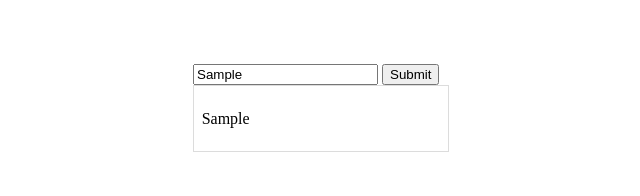
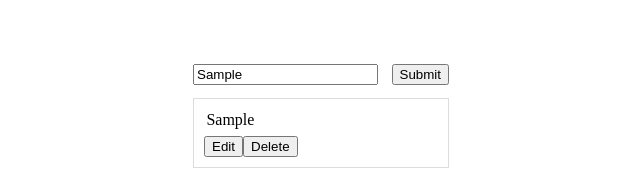
Before and after one commit to JuanBiantong/day8todolist, a plain HTML site: page index.html in a window 1280 px wide. Both pictures are taken after typing "Sample" into the empty fields and a click on the button "Submit". Shown: the whole page, without its empty margins (319-959 px from the left). Drawn offline with Linux system fonts and the light colour scheme.

Commit message:
add button

```diff
--- a/index.html
+++ b/index.html
@@ -7,12 +7,17 @@
 </head>
 <body>
     <div class="container">
-        <div>
+        <div class="add-todo">
             <input type="text" name="add-todo" id="add-todo" placeholder="Add Todo"/>
             <input type="button" value="Submit" onclick="addTodo()" />
         </div>
         <div class="show-todo">
-            <p id="show-todo"></p>
+            <div>
+                <p id="show-todo"></p>
+            </div>
+            <div>
+                <p id="btn-edit-delete"></p>
+            </div>
         </div>
     </div>
     <script src="todolist.js"></script>
--- a/style.css
+++ b/style.css
@@ -3,7 +3,6 @@ body {
     margin: 5% auto;
 }
 .container {
-
     display: flex;
     justify-content: space-between;
     flex-wrap: wrap;
@@ -12,10 +11,10 @@ body {
 }
 
 .container .add-todo {
-    width: 90%;
-    border: 1px solid gainsboro;
+    width: 100%;
     display: flex;
     justify-content: space-between;
+    padding-bottom: 5%;
 }
 
 .container .show-todo {
@@ -23,3 +22,8 @@ body {
     border: 1px solid gainsboro;
     padding: 3%;
 }
+
+.container .show-todo p {
+    padding: 1%;
+    margin: 0;
+}
--- a/todolist.js
+++ b/todolist.js
@@ -1,11 +1,21 @@
 let array = []
+let edit = 'Edit'
+let del = 'Delete'
 function addTodo() {
-    add = document.getElementById('add-todo').value;
-    array.push(add)
+    posting = document.getElementById('add-todo').value;
+    array.push(posting)
     for (i=0;i<array.length;i++){
         var element = document.createElement("p");
+        var btnEdit = document.createElement("button");
+        var btnDelete = document.createElement("button");
         var posted = document.createTextNode(array[i]);
+        var postedEdit = document.createTextNode(edit);
+        var postedDelete = document.createTextNode(del);
     }
     element.appendChild(posted);
     document.getElementById("show-todo").appendChild(element);
+    btnEdit.appendChild(postedEdit);
+    document.getElementById('btn-edit-delete').appendChild(btnEdit)
+    btnDelete.appendChild(postedDelete);
+    document.getElementById('btn-edit-delete').appendChild(btnDelete)
 }
```
